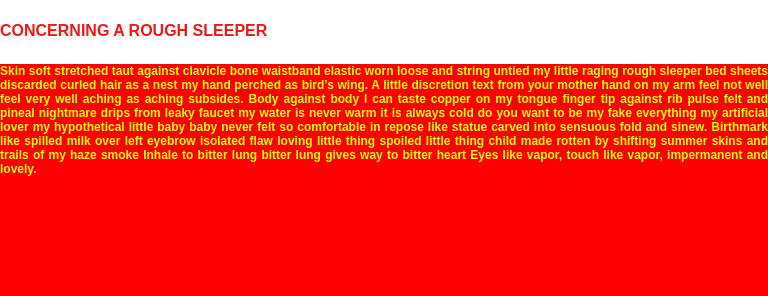
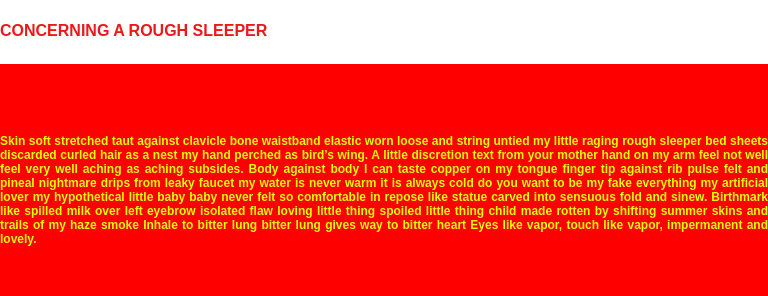
Before and after one commit to asreenz/hayessite, a plain HTML site: page index.html in a window 768 px wide. Shown: the part 1639-1935 px from the top of the page. Drawn offline with Linux system fonts and the light colour scheme.

Commit message:
Update styles.css

```diff
--- a/styles.css
+++ b/styles.css
@@ -546,6 +546,9 @@ a:hover{color: rgb(255, 81, 0);}
         font-size:.75rem;
         height:400px;
     }
+    .roughhomepg{
+        padding-top:70px;
+    }
     #video-tab{
         height:550px;
     }
```
